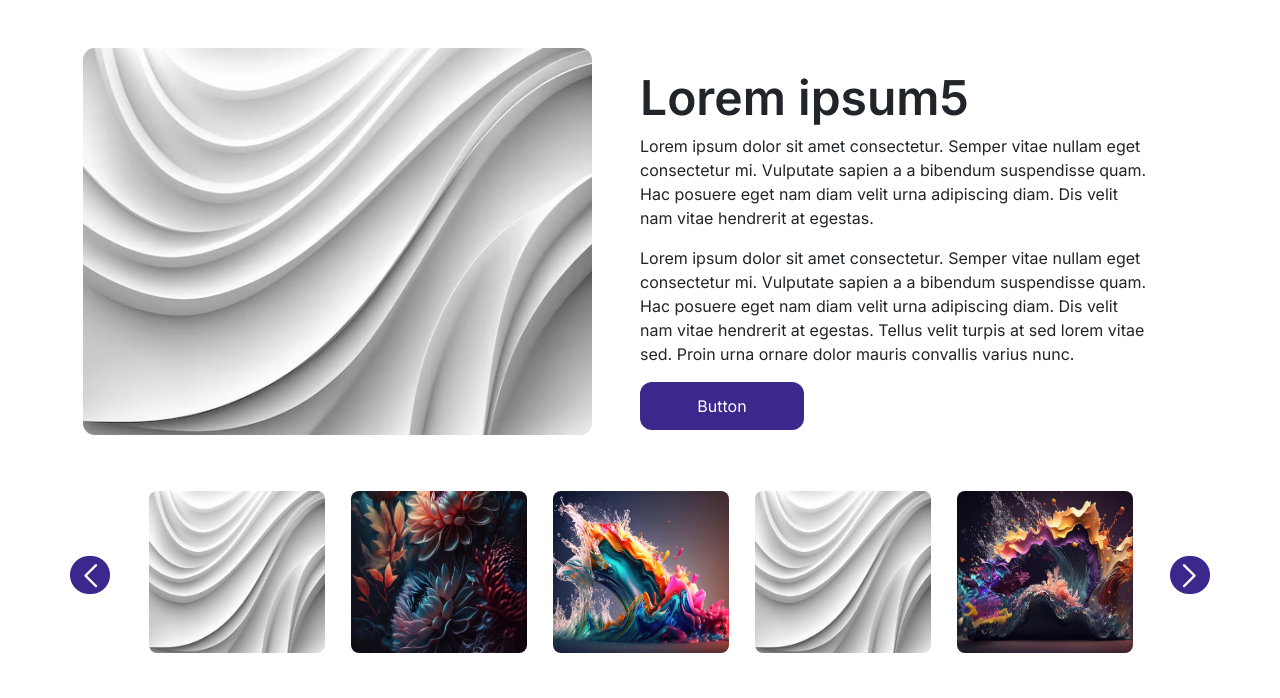
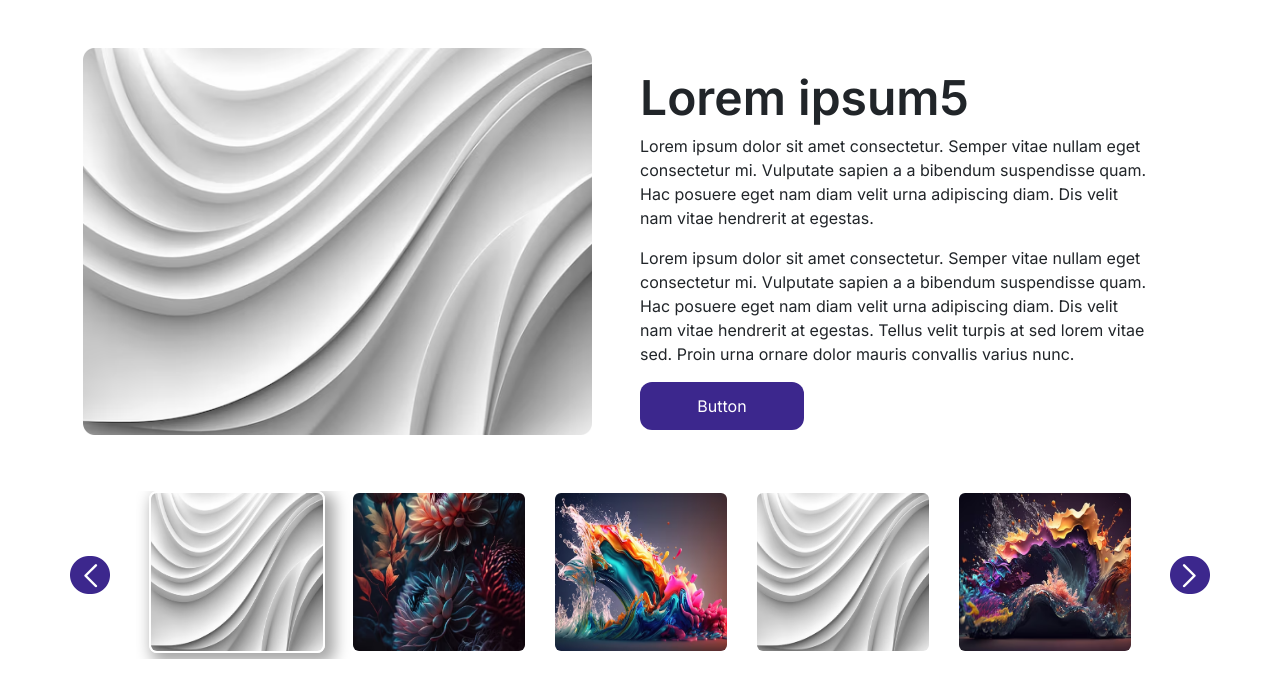
Before and after one commit to neharadialcode/bootstrap-common-components, a React (Create React App) app: page /slider in a window 1280 px wide. Shown: the top 698 px of the page. Built offline with nearby package versions, Linux system fonts and the light colour scheme.

Commit message:
slider shadow added

```diff
--- a/src/aboutUs.css
+++ b/src/aboutUs.css
@@ -49,20 +49,34 @@
 .aboutUs_bottom_slider {
   max-width: 1008px;
 }
-.team_card{transition: all 300ms linear;}
-.team_card:hover{box-shadow: 0 4px 8px 0 rgba(0, 0, 0, 0.2), 0 6px 20px 0 rgba(0, 0, 0, 0.19);}
-@media (min-width:768px) {
-  .about_big_sliders{width: 100% !important;}
-
+.aboutUs_bottom_slider .slick-current img {
+  border: 2px solid white !important;
+  box-shadow: 6px 6px 15px 4px rgba(0, 0, 0, 0.35) !important;
+}
+.aboutUs_bottom_slider img {
+  border: 2px solid transparent !important;
+}
+.team_card {
+  transition: all 300ms linear;
+}
+.team_card:hover {
+  box-shadow: 0 4px 8px 0 rgba(0, 0, 0, 0.2), 0 6px 20px 0 rgba(0, 0, 0, 0.19);
+}
+@media (min-width: 768px) {
+  .about_big_sliders {
+    width: 100% !important;
+  }
 }
 @media (min-width: 992px) {
   .about_big_sliders {
     height: 387px;
-    width:531px;
+    width: 531px;
   }
   .about_btn {
     height: 48px;
     width: 164px;
   }
-  .about_heading{font-size: 48px;}
+  .about_heading {
+    font-size: 48px;
+  }
 }
```
